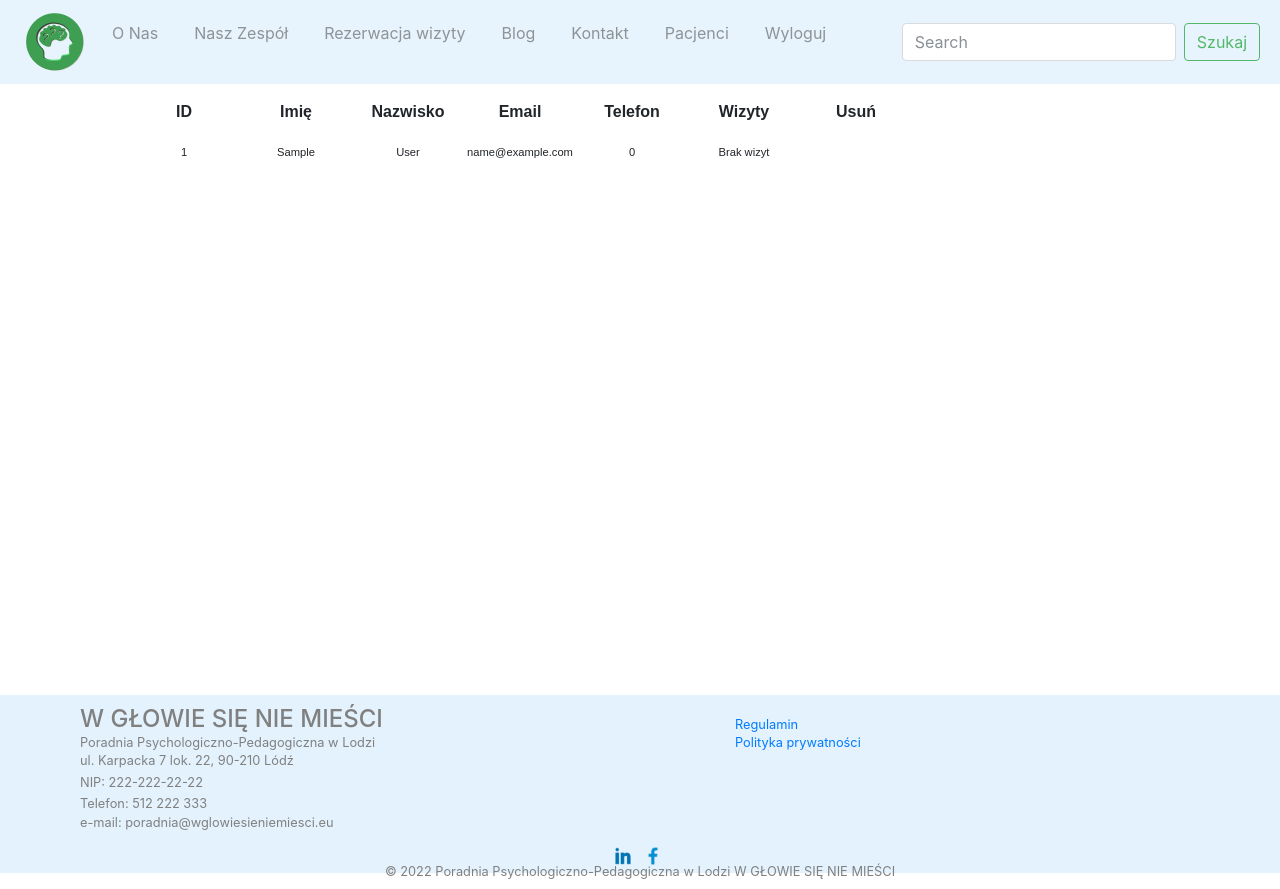
After one commit to lukaszklimczak/Medical_website, a Flask app: page /show_patients in a window 1280 px wide. The commit adds this page. Run offline with Flask 2, Linux system fonts and the light colour scheme; the visitor is signed in with stand-in values (Sample User, id 1); data comes from the database, SQL or seed files in the repository; data that the repository does not hold is empty; some libraries are stand-ins or nearby versions.

Commit message:
changes including feature which show patient and their visits

```diff
--- a/main.py
+++ b/main.py
@@ -91,6 +91,13 @@ def login_required(f):
             return redirect(url_for('login'))
 
     return decorated_function
+
+
+@app.context_processor
+def utility_processor():
+    def display_patient_visits(patient):
+        return Visit.query.filter(Visit.date >= date.today(), Visit.patient_id == patient.id).all()
+    return dict(display_patient_visits=display_patient_visits)
 
 
 @app.route("/")
@@ -532,7 +539,7 @@ def block_term():
 
         blocked_term = Visit(
             date=form.date.data,
-            starts_at=form.starts_at.data,
+            starts_at=datetime.strptime(form.starts_at.data.strftime('%H:00'), '%H:00').time(),
             # ends_at=form.ends_at.data,
             confirmed=True,
             patient_id=current_user.id
@@ -546,10 +553,15 @@ def block_term():
     return render_template('block-term.html', form=form, current_user=current_user)
 
 
+@app.route('/show_patients', methods=['GET'])
+@admin_only
 def show_patients():
-    pass
+    patients = User.query.all()
+    return render_template('show-patients.html', patients=patients)
 
 
+@app.route('/delete_patient', methods=['GET', 'POST'])
+@admin_only
 def delete_patient():
     pass
 
--- a/templates/base.html
+++ b/templates/base.html
@@ -48,6 +48,11 @@
                     <a class="nav-link" href="{{url_for('login')}}">Zaloguj</a>
                 </li>
                 {% else: %}
+                {% if current_user.id == 1 %}
+                <li class="nav-item">
+                    <a class="nav-link" href="{{url_for('show_patients')}}">Pacjenci</a>
+                </li>
+                {% endif %}
                 <li class="nav-item">
                     <a class="nav-link" href="{{url_for('logout')}}">Wyloguj</a>
                 </li>
--- /dev/null
+++ b/templates/show-patients.html
@@ -0,0 +1,51 @@
+{% extends "base.html" %}
+{% import "bootstrap/wtf.html" as wtf %}
+
+{% block content %}
+<main>
+    <div class="team-container">
+        <div class="wrapper">
+            <table>
+                <tr>
+                    <th>ID</th>
+                    <th>Imię</th>
+                    <th>Nazwisko</th>
+                    <th>Email</th>
+                    <th>Telefon</th>
+                    <th>Wizyty</th>
+                    <th>Usuń</th>
+                </tr>
+                {% for patient in patients: %}
+                <tr>
+                    <td class="field">{{patient.id}}</td>
+                    <td class="field">{{patient.first_name}}</td>
+                    <td class="field">{{patient.last_name}}</td>
+                    <td class="field">{{patient.email}}</td>
+                    <td class="field">{{patient.mobile}}</td>
+                    <td class="field">
+                        {% if display_patient_visits(patient) %}
+                        {% for visit in display_patient_visits(patient): %}
+                        {{ visit.date }} {{ visit.starts_at }}
+                        {% endfor %}
+                        {% else %}
+                        Brak wizyt
+                        {% endif %}
+                    </td>
+                    <td>
+                        {% if patient.id != 1 %}
+                        <a href="{{ url_for('delete_patient')}}"><button type="button" class="btn btn-danger btn-sm">Usuń pacjenta</button></a>
+                        {% endif %}
+                    </td>
+                </tr>
+                {% endfor %}
+            </table>
+        </div>
+    </div>
+</main>
+{% endblock %}
+
+{% block footer %}
+
+    {% include 'footer.html' %}
+
+{% endblock %}
```
